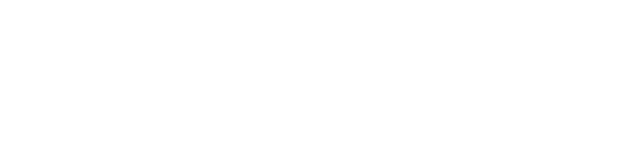
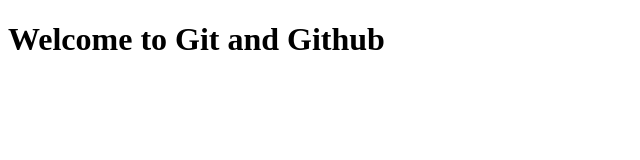
Before and after one commit to Yousuf-Saleh-AL-Hadhrami/project1, a plain HTML site: page index.html in a window 1280 px wide. Shown: the whole page, without its empty margins (0-640 px from the left). Drawn offline with Linux system fonts and the light colour scheme.

Commit message:
I added h1 in index.html

```diff
--- a/index.html
+++ b/index.html
@@ -8,7 +8,7 @@
 </head>
 <body>
 
-
+    <h1>Welcome to Git and Github</h1>
 <script src="./js/main.js"></script>
 </body>
 </html>
```
